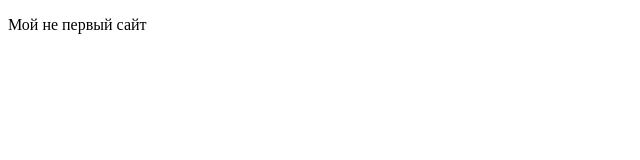
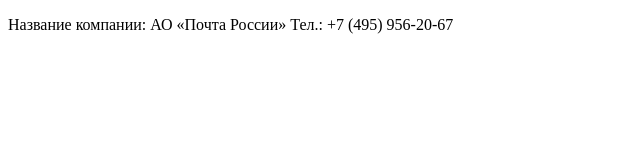
Before and after one commit to pagesbyalsu/new, a plain HTML site: page index.html in a window 1280 px wide. Shown: the whole page, without its empty margins (0-640 px from the left). Drawn offline with Linux system fonts and the light colour scheme.

Commit message:
Добавила правки в html

```diff
--- a/index.html
+++ b/index.html
@@ -8,7 +8,8 @@
 </head>
 
 <body>
-     <p>Мой не первый сайт</p>
+     <p>Название компании: АО «Почта России»
+Тел.: +7 (495) 956-20-67</p>
 </body>
 
 </html>
```
